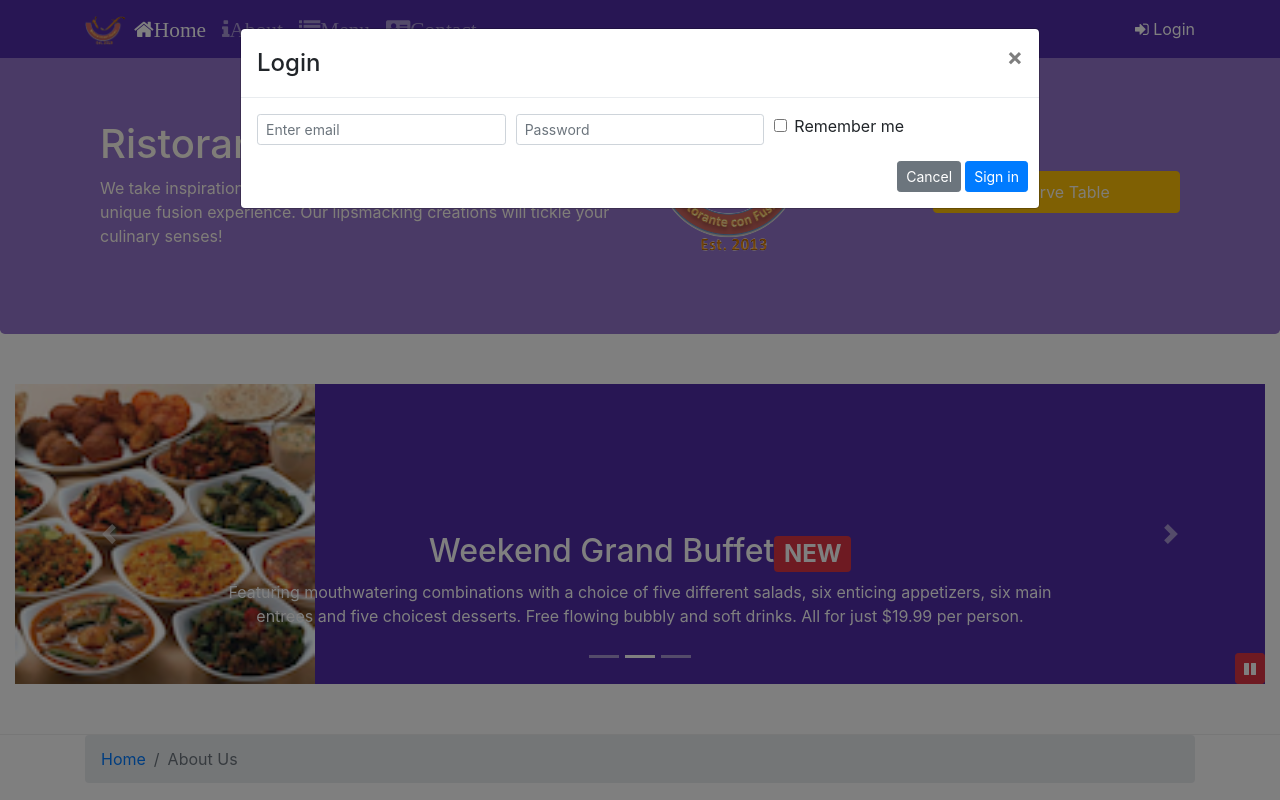
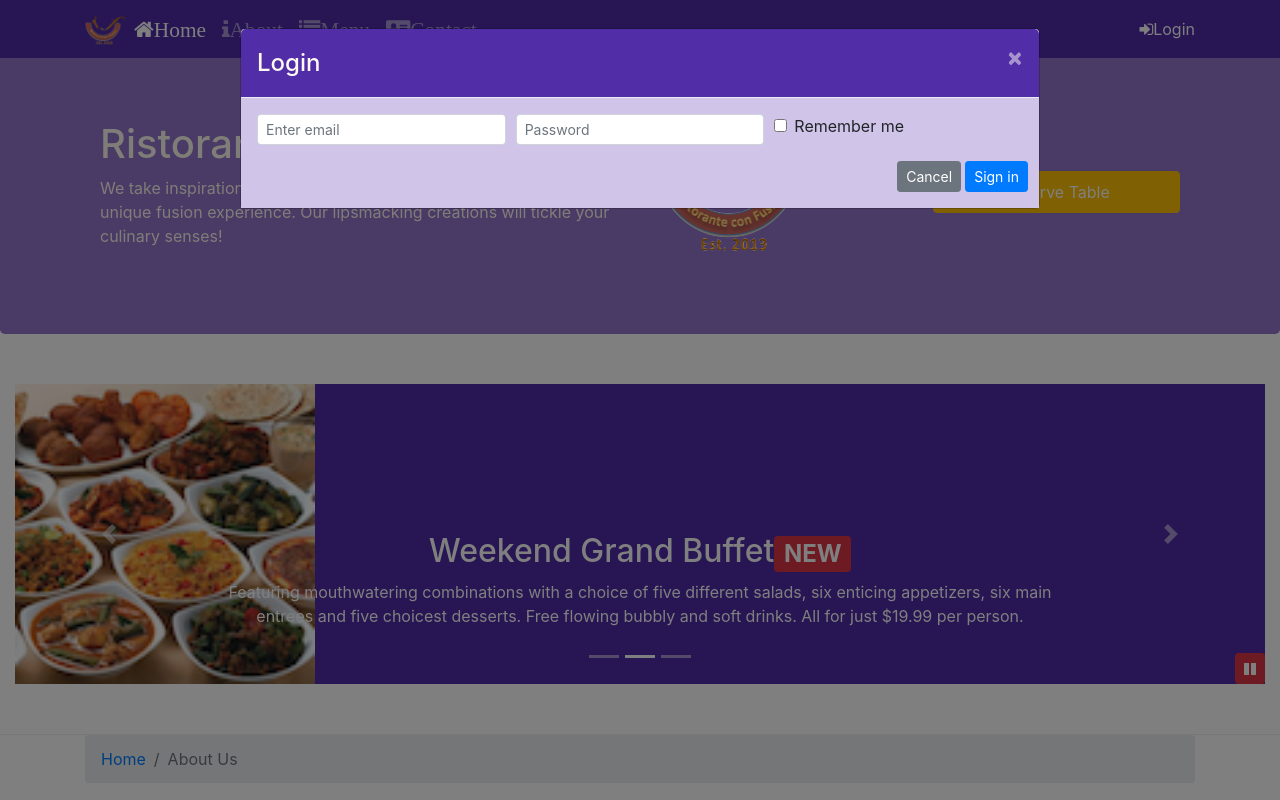
Before and after one commit to solangejmendes/Bootstrap4, a website: page index.html in a window 1280 px wide. Both pictures are taken after a click on the link "Login". Shown: the top 800 px of the page. Drawn offline with nearby package versions, Linux system fonts and the light colour scheme.

Commit message:
Assignment4

```diff
--- a/css/styles.scss
+++ b/css/styles.scss
@@ -71,3 +71,15 @@ body {
     bottom: 0px;
     z-index: 1;
 }
+
+.modal-header {
+    background-color: $background-dark;
+    color: floralwhite;
+    .close {
+        color: floralwhite;
+    }
+}
+
+.modal-body {
+    background-color: $background-pale;
+}
--- a/index.html
+++ b/index.html
@@ -29,9 +29,14 @@
                     <li class="nav-item"><a class="nav-link" href="#"><span class="fa fa-list fa-lg">Menu</a></li>
                     <li class="nav-item"><a class="nav-link" href="./contactus.html"><span class="fa fa-address-card fa-lg">Contact</a></li>
                 </ul>
-                <span class="navbar-text">
+                <!-- Login button with data-* attributes-->
+                <!--<span class="navbar-text">
                     <a data-toggle="modal" data-target="#loginModal">
                     <span class="fa fa-sign-in"></span> Login</a>
+                </span>-->
+                <!-- Login button without data-* attributes-->
+                <span class="navbar-text">
+                    <a id="loginid"><span class="fa fa-sign-in"></span>Login</a>
                 </span>
             </div>
         </div>
@@ -160,8 +165,11 @@
                 <div class="col-12 col-sm text-center align-self-center btn-text">
                     <!-- Button connected with reserve table card-->
                     <!--<button type="button" class="btn btn-block btn-lg btn-warning"><a href="#Table_Reservation">Reserve Table</a></button>-->
-                    <a role="button" class="btn btn-block nav-link btn-warning"
-                        data-toggle="modal" data-target="#ReserveModal">Reserve Table</a>
+                    <!-- Reserve table button with data-* attributes-->
+                    <!--<a role="button" class="btn btn-block nav-link btn-warning"
+                        data-toggle="modal" data-target="#ReserveModal">Reserve Table</a>-->
+                    <!-- Reserve table button without data-* attributes-->
+                    <a id="#Reservebtn" role="button" class="btn btn-block nav-link btn-warning text-white">Reserve Table</a>
                 </div>
             </div>
         </div>
@@ -414,7 +422,7 @@
         });
     </script>-->
 
-    <!-- JS sxcript for play and pause with one button-->
+    <!-- JS script for play and pause with one button-->
     <script>-->
             $("#carouselButton").click(function(){
             if ($("#carouselButton").children("span").hasClass('fa-pause')) {
@@ -429,6 +437,34 @@
             }
         });
     </script>-->
+
+    <!-- JS script for open the login modal-->
+    <script>
+        $(document).ready(function(){
+            $("#loginid").click(function(){
+                $("#loginModal").modal('toggle');
+            });
+        });
+    </script>
+
+    <!-- JS script for open the table reservation modal-->
+    <script>
+        $(document).ready(function(){
+            $("#Reservebtn").click(function(){
+                $("#ReserveModal").modal('toggle');
+            });
+        });
+    </script>
+
+    <!--<script>
+        $("#loginid").click(function(){
+                $('#loginModal').modal('show')
+            });
+        $("#Reservebtn").click(function(){
+                $('#ReserveModal').modal('show')
+            });
+    </script>-->
+
 </body>
 
 </html>
--- a/package.json
+++ b/package.json
@@ -6,12 +6,14 @@
   "scripts": {
     "start": "npm run lite",
     "test": "echo \"Error: no test specified\" && exit 1",
-    "lite": "lite-server"
+    "lite": "lite-server",
+    "scss": "node-sass -o css/ css/"
   },
   "author": "",
   "license": "ISC",
   "devDependencies": {
-    "lite-server": "^2.3.0"
+    "lite-server": "^2.3.0",
+    "node-sass": "^6.0.1"
   },
   "dependencies": {
     "bootstrap": "^4.0.0",
```
Also changed, not shown: css/styles.css, js/scripts.js (added), 1 other file. Lines whose indentation alone changed are shown as unchanged.
